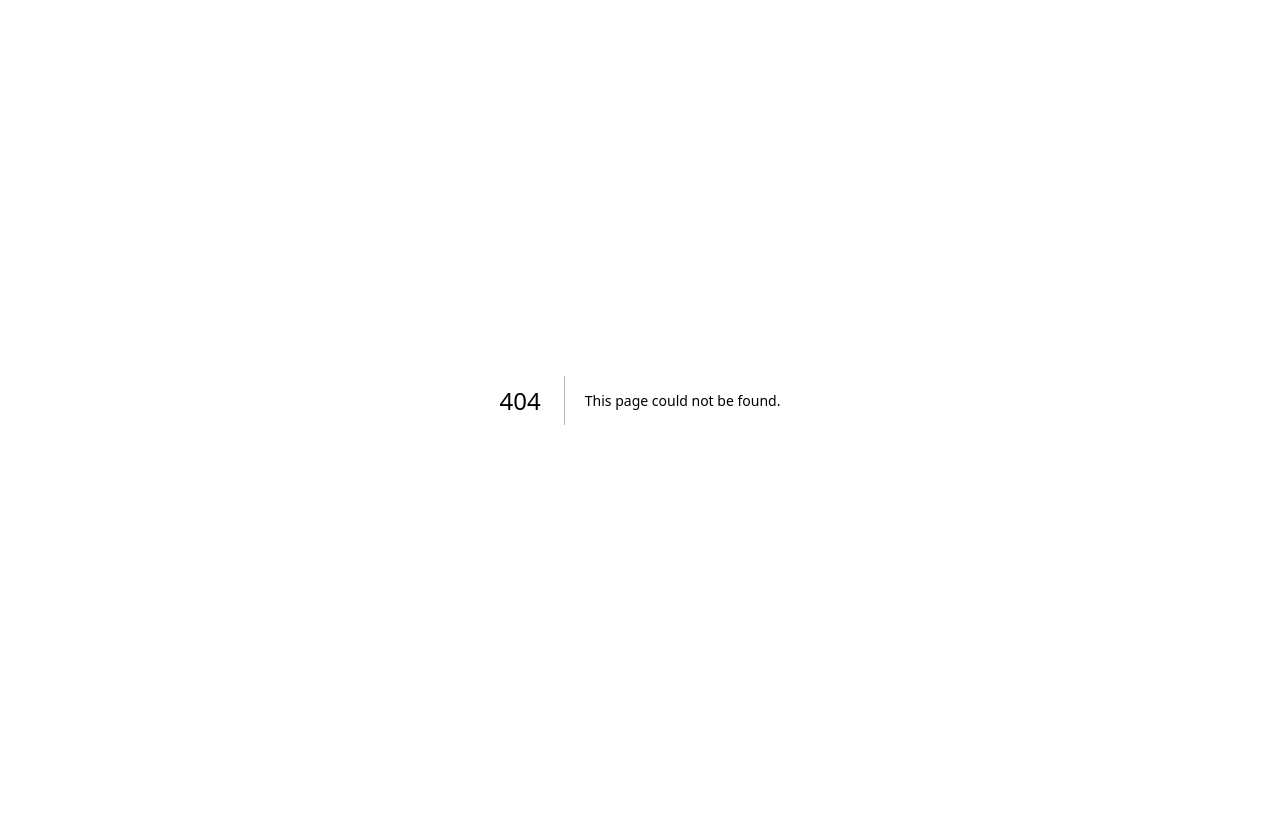
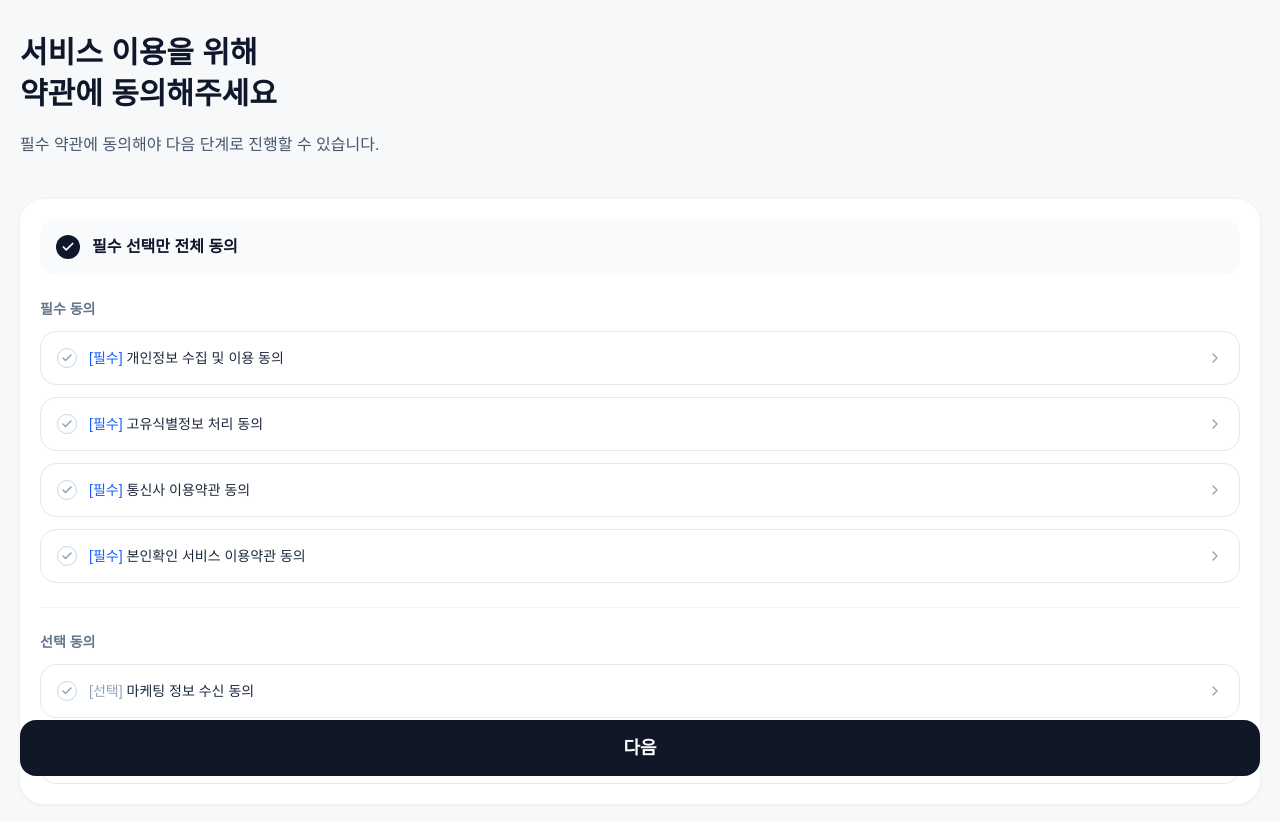
Before and after one commit to kimdonghyeok135/loan-process, a Next.js app: page /terms in a window 1280 px wide. Before the commit this address had no page. Shown: the top 822 px of the page. Before the commit the page ends 800 px from the top, so only its background shows below. Built offline with nearby package versions, Linux system fonts and the light colour scheme.

Commit message:
약관 동의에 대한 페이지 구현

```diff
--- a/app/mobileAuthentication/components/PhoneVerificationForm.tsx
+++ b/app/mobileAuthentication/components/PhoneVerificationForm.tsx
@@ -5,12 +5,13 @@ import { zodResolver } from "@hookform/resolvers/zod";
 import { useForm } from "react-hook-form";
 import z from "zod";
 import VerificationCodeTimer from "./VerificationCodeTimer";
+import { useRouter } from "next/navigation";
 
 //유효성을 통해서 타입 추론
 type FormValues = z.infer<typeof verificationCodeSchema>
 
 export default function PhoneVerificationRequest() {
-
+    const router = useRouter();
     const {
         register,
         handleSubmit,
@@ -19,7 +20,13 @@ export default function PhoneVerificationRequest() {
         resolver: zodResolver(verificationCodeSchema)
     });
     const onSubmit = (data: FormValues) => {
-        console.log(data)
+        //SERVER SIDE에서 판단 해야 맞음.
+        if (data.code === "111111") {
+            console.log("성공 케이스")
+            router.replace("/terms")
+        } else {
+            console.log("실패 케이스")
+        }
     }
     return (<>
 
@@ -45,7 +52,9 @@ export default function PhoneVerificationRequest() {
             <div className="mt-auto pt-8">
                 <button
                     type="submit"
-                    className="w-full rounded-2xl bg-gray-900 px-4 py-4 text-base font-semibold text-white transition hover:bg-black"
+                    className="w-full rounded-2xl bg-gray-900 px-4 py-4 text-base font-semibold text-white transition hover:bg-black
+                    hover:text-gray-700 active:scale-90
+                    duration-150 ease-out"
                 >
                     다음
                 </button>
--- a/app/mobileAuthentication/components/PhoneVerificationRequest.tsx
+++ b/app/mobileAuthentication/components/PhoneVerificationRequest.tsx
@@ -128,7 +128,10 @@ export default function PhoneVerificationRequest({ phone, dispatch }: { phone: s
             <div className="mt-auto pt-8">
                 <button
                     type="submit"
-                    className="w-full rounded-2xl bg-gray-900 px-4 py-4 text-base font-semibold text-white transition hover:bg-black"
+                    className="w-full rounded-2xl bg-gray-900 px-4 py-4 text-base font-semibold text-white transition
+                    hover:text-gray-700 active:scale-90
+                    transition duration-150 ease-out
+                    "
                 >
                     다음
                 </button>
--- a/app/mobileAuthentication/components/VerificationCodeTimer.tsx
+++ b/app/mobileAuthentication/components/VerificationCodeTimer.tsx
@@ -54,7 +54,8 @@ export default function VerificationCodeTimer() {
 
                 <button
                     type="button"
-                    className="flex items-center gap-1 text-sm font-medium text-blue-600 hover:text-blue-700 active:scale-90
+                    className="flex items-center gap-1 text-sm font-medium text-blue-600
+                    hover:text-blue-700 active:scale-90
                     transition duration-150 ease-out"
                     onClick={onClickResend}
                 >
--- /dev/null
+++ b/app/terms/components/ConsentAllToggle.tsx
@@ -0,0 +1,14 @@
+import { Check } from "lucide-react";
+
+export default function ConsentAllToggle() {
+    return (<>
+        <button className="mb-6 flex w-full items-center gap-3 rounded-2xl bg-slate-50 px-4 py-4">
+            <span className="flex h-6 w-6 items-center justify-center rounded-full bg-slate-900 text-white">
+                <Check size={14} strokeWidth={3} />
+            </span>
+            <span className="text-base font-semibold text-slate-900">
+                필수 선택만 전체 동의
+            </span>
+        </button>
+    </>)
+}
--- /dev/null
+++ b/app/terms/components/OptionalTermsSection.tsx
@@ -0,0 +1,11 @@
+import ConsentItem from "@/components/terms/ConsetnItem";
+
+export default function OptionalTermsSection() {
+    return (<>
+
+        <div className="space-y-3">
+            <ConsentItem label="마케팅 정보 수신 동의" />
+            <ConsentItem label="혜택 및 이벤트 안내 동의" />
+        </div>
+    </>)
+}
--- /dev/null
+++ b/app/terms/components/RequiredTermsSection.tsx
@@ -0,0 +1,12 @@
+import ConsentItem from "@/components/terms/ConsetnItem";
+
+export default function RequiredTermsSection() {
+    return (<>
+        <div className="space-y-3">
+            <ConsentItem required label="개인정보 수집 및 이용 동의" />
+            <ConsentItem required label="고유식별정보 처리 동의" />
+            <ConsentItem required label="통신사 이용약관 동의" />
+            <ConsentItem required label="본인확인 서비스 이용약관 동의" />
+        </div>
+    </>)
+}
--- /dev/null
+++ b/app/terms/page.tsx
@@ -0,0 +1,52 @@
+"use client";
+import RequiredTermsSection from "./components/RequiredTermsSection";
+import OptionalTermsSection from "./components/OptionalTermsSection";
+import ConsentAllToggle from "./components/ConsentAllToggle";
+
+export default function Terms() {
+    return (
+        <main className="min-h-screen bg-[#F7F8FA] px-5 pt-8 pb-32">
+            <section className="mb-10">
+                <h1 className="text-3xl font-bold leading-snug text-slate-900">
+                    서비스 이용을 위해
+                    <br />
+                    약관에 동의해주세요
+                </h1>
+
+                <p className="mt-4 text-base leading-7 text-slate-600">
+                    필수 약관에 동의해야 다음 단계로 진행할 수 있습니다.
+                </p>
+            </section>
+
+            <section className="rounded-3xl bg-white p-5 shadow-sm ring-1 ring-slate-100">
+                {/* 필수동의에 대한 전체동의 버튼 */}
+                <ConsentAllToggle />
+
+                <GroupTitle title="필수 동의" />
+                <RequiredTermsSection />
+
+                <div className="my-6 h-px bg-slate-100" />
+
+                <GroupTitle title="선택 동의" />
+                <OptionalTermsSection />
+            </section>
+
+            <div className="fixed bottom-6 left-0 w-full px-5">
+                <button className="h-14 w-full rounded-2xl bg-gray-900 text-lg font-semibold text-white
+                hover:text-gray-700 active:scale-90
+                    duration-150 ease-out
+                ">
+                    다음
+                </button>
+            </div>
+        </main>
+    );
+}
+
+function GroupTitle({ title }: { title: string }) {
+    return (
+        <h2 className="mb-3 text-sm font-semibold text-slate-500">
+            {title}
+        </h2>
+    );
+}
--- /dev/null
+++ b/components/terms/ConsetnItem.tsx
@@ -0,0 +1,28 @@
+import { Check, ChevronRight } from "lucide-react";
+
+export default function ConsentItem({
+    label,
+    required = false,
+}: {
+    label: string;
+    required?: boolean;
+}) {
+    return (
+        <div className="flex items-center justify-between rounded-2xl border border-slate-200 px-4 py-4">
+            <div className="flex items-center gap-3">
+                <span className="flex h-5 w-5 items-center justify-center rounded-full border border-slate-300 text-slate-400">
+                    <Check size={12} strokeWidth={3} />
+                </span>
+
+                <span className="text-sm text-slate-800">
+                    <span className={required ? "mr-1 text-blue-600" : "mr-1 text-slate-400"}>
+                        [{required ? "필수" : "선택"}]
+                    </span>
+                    {label}
+                </span>
+            </div>
+
+            <ChevronRight className="h-4 w-4 text-slate-400" />
+        </div>
+    );
+}
```
Also changed, not shown: 1 other file (tests, documents, lock files or other folders).
